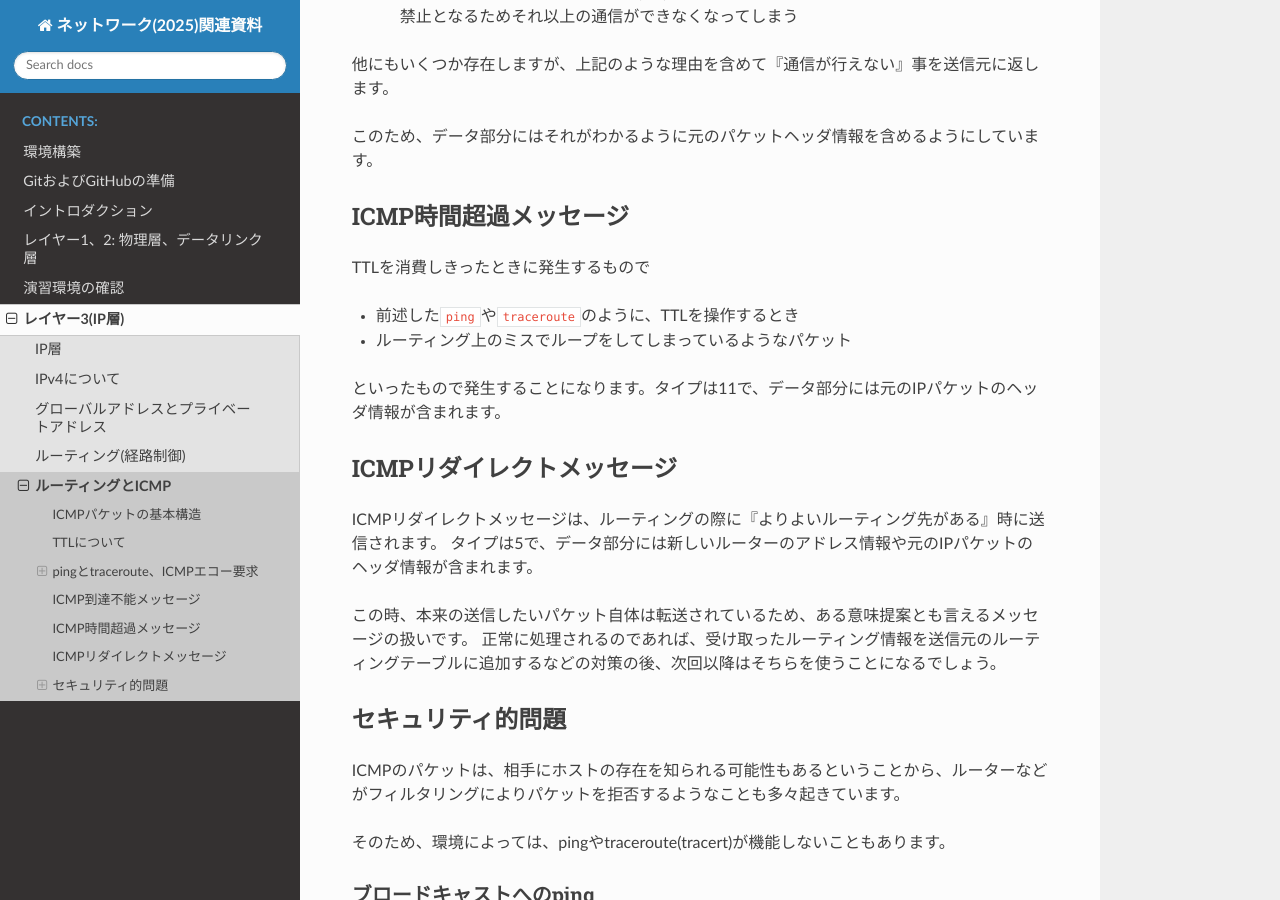
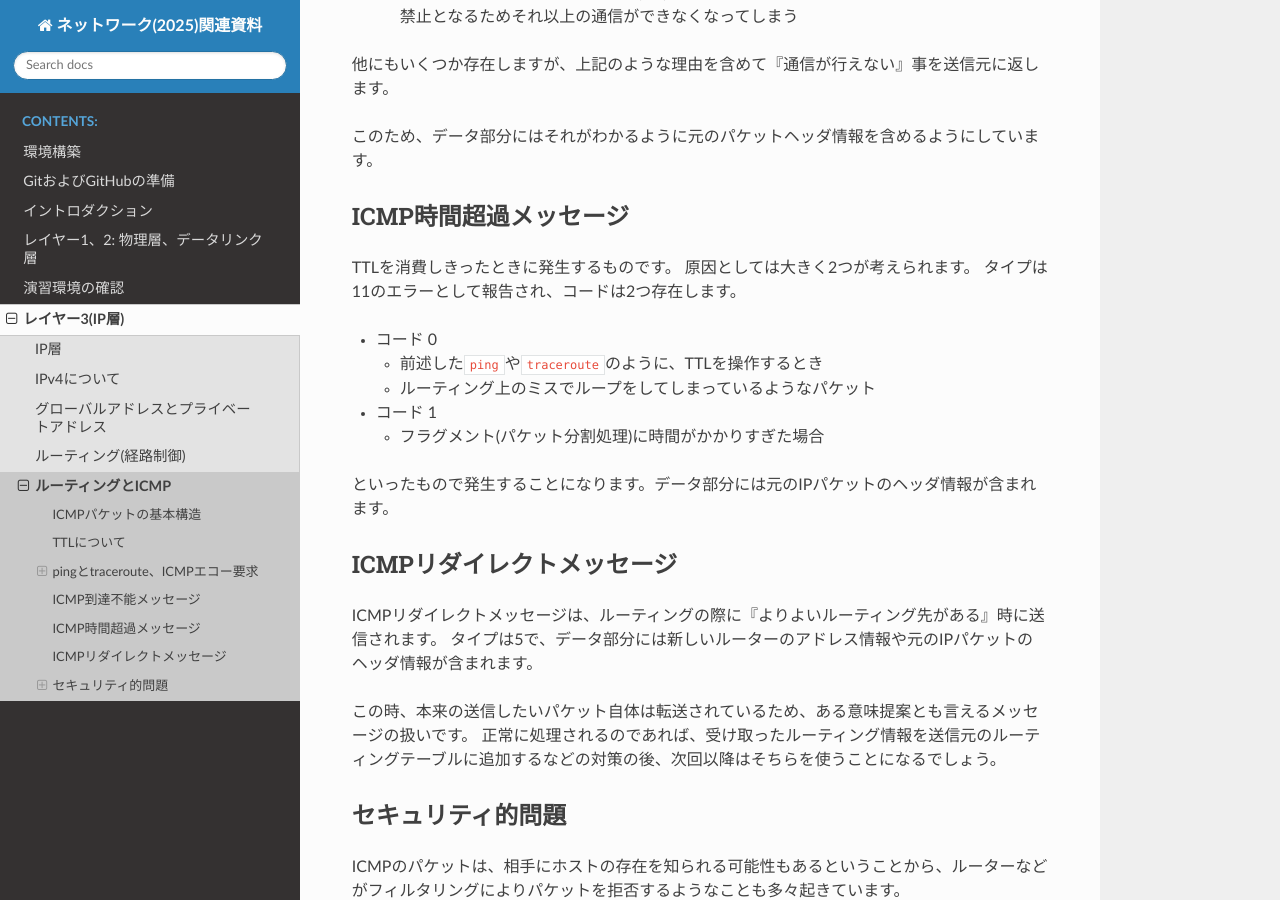
Before and after one commit to densuke/2025-network-doc, a Sphinx documentation site: the page built from source/ip/icmp.md, in a window 1280 px wide and 900 px high, scrolled down 6432 px. Built offline with Sphinx 7.4.7 and the Read the Docs theme 3.1.0, drawn with Linux system fonts in a browser that asks for light colours; pages that are not in the unit, such as notebooks, are missing from menus.

Commit message:
ICMP時間超過のコードを0と1に分けて記載

```diff
--- a/source/ip/icmp.md
+++ b/source/ip/icmp.md
@@ -270,12 +270,17 @@ ICMPのメッセージの中には『到達不能』という状態を示すも
 
 ## ICMP時間超過メッセージ
 
-TTLを消費しきったときに発生するもので
+TTLを消費しきったときに発生するものです。
+原因としては大きく2つが考えられます。
+タイプは11のエラーとして報告され、コードは2つ存在します。
 
-- 前述した`ping`や`traceroute`のように、TTLを操作するとき
-- ルーティング上のミスでループをしてしまっているようなパケット
+- コード 0
+  - 前述した`ping`や`traceroute`のように、TTLを操作するとき
+  - ルーティング上のミスでループをしてしまっているようなパケット
+- コード 1
+  - フラグメント(パケット分割処理)に時間がかかりすぎた場合
 
-といったもので発生することになります。タイプは11で、データ部分には元のIPパケットのヘッダ情報が含まれます。
+といったもので発生することになります。データ部分には元のIPパケットのヘッダ情報が含まれます。
 
 ## ICMPリダイレクトメッセージ
 
```
